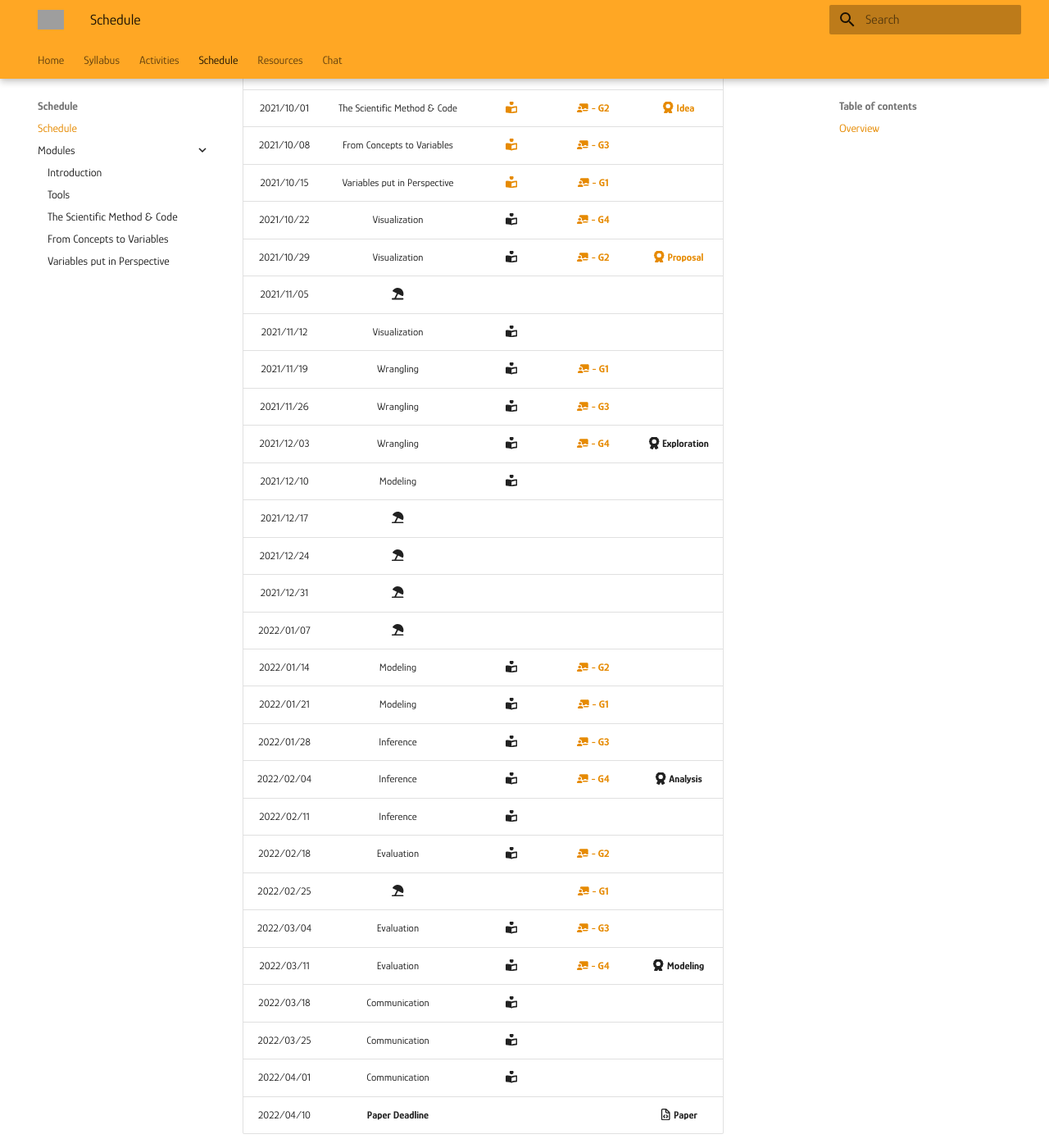
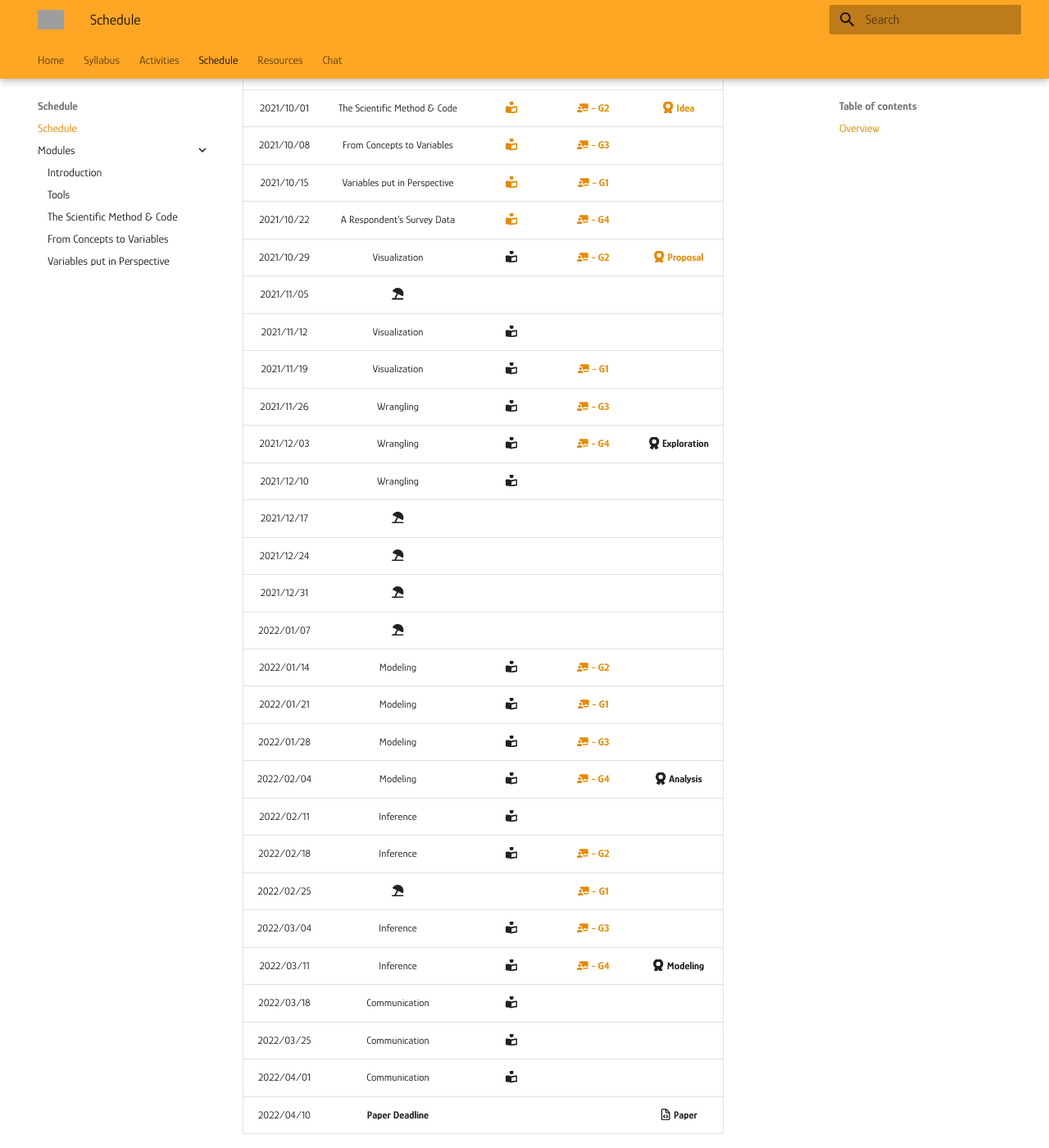
Before and after one commit to mickaeltemporao/data-analysis, an MkDocs documentation site: the page built from docs/schedule.md, in a window 1280 px wide and 1400 px high, scrolled down 642 px. Shown: the whole window at 82% size. Built offline with MkDocs 1.6.1 and Material for MkDocs 9.7.7, drawn with Linux system fonts in a browser that asks for light colours; grey boxes are pictures that could not be loaded.

Commit message:
update prog 4

```diff
--- a/docs/schedule.md
+++ b/docs/schedule.md
@@ -23,27 +23,27 @@ This schedule is an approximation, subject to change due needs of the students i
 | 2021/10/01 | The Scientific Method & Code       | [:fontawesome-solid-book-reader:](modules/programming-1.md) | [**:fontawesome-solid-chalkboard-teacher: - G2**](activities/participation.md) | [**:fontawesome-solid-award: Idea**](https://colab.research.google.com/github/mickaeltemporao/data-analysis/blob/main/materials/assignment-1.ipynb)     |
 | 2021/10/08 | From Concepts to Variables         | [:fontawesome-solid-book-reader:](modules/programming-2.md) | [**:fontawesome-solid-chalkboard-teacher: - G3**](activities/participation.md) |                                                                                                                                                         |
 | 2021/10/15 | Variables put in Perspective       | [:fontawesome-solid-book-reader:](modules/programming-3.md) | [**:fontawesome-solid-chalkboard-teacher: - G1**](activities/participation.md) |                                                                                                                                                         |
-| 2021/10/22 | Visualization                      | :fontawesome-solid-book-reader:                             | [**:fontawesome-solid-chalkboard-teacher: - G4**](activities/participation.md) |                                                                                                                                                         |
+| 2021/10/22 | A Respondent's Survey Data         | [:fontawesome-solid-book-reader:](modules/programming-4.md) | [**:fontawesome-solid-chalkboard-teacher: - G4**](activities/participation.md) |                                                                                                                                                         |
 | 2021/10/29 | Visualization                      | :fontawesome-solid-book-reader:                             | [**:fontawesome-solid-chalkboard-teacher: - G2**](activities/participation.md) | [**:fontawesome-solid-award: Proposal**](https://colab.research.google.com/github/mickaeltemporao/data-analysis/blob/main/materials/assignment-2.ipynb) |
 | 2021/11/05 | :fontawesome-solid-umbrella-beach: |                                                             |                                                                                |                                                                                                                                                         |
 | 2021/11/12 | Visualization                      | :fontawesome-solid-book-reader:                             |                                                                                |                                                                                                                                                         |
-| 2021/11/19 | Wrangling                          | :fontawesome-solid-book-reader:                             | [**:fontawesome-solid-chalkboard-teacher: - G1**](activities/participation.md) |                                                                                                                                                         |
+| 2021/11/19 | Visualization                      | :fontawesome-solid-book-reader:                             | [**:fontawesome-solid-chalkboard-teacher: - G1**](activities/participation.md) |                                                                                                                                                         |
 | 2021/11/26 | Wrangling                          | :fontawesome-solid-book-reader:                             | [**:fontawesome-solid-chalkboard-teacher: - G3**](activities/participation.md) |                                                                                                                                                         |
 | 2021/12/03 | Wrangling                          | :fontawesome-solid-book-reader:                             | [**:fontawesome-solid-chalkboard-teacher: - G4**](activities/participation.md) | **:fontawesome-solid-award: Exploration**                                                                                                               |
-| 2021/12/10 | Modeling                           | :fontawesome-solid-book-reader:                             |                                                                                |                                                                                                                                                         |
+| 2021/12/10 | Wrangling                          | :fontawesome-solid-book-reader:                             |                                                                                |                                                                                                                                                         |
 | 2021/12/17 | :fontawesome-solid-umbrella-beach: |                                                             |                                                                                |                                                                                                                                                         |
 | 2021/12/24 | :fontawesome-solid-umbrella-beach: |                                                             |                                                                                |                                                                                                                                                         |
 | 2021/12/31 | :fontawesome-solid-umbrella-beach: |                                                             |                                                                                |                                                                                                                                                         |
 | 2022/01/07 | :fontawesome-solid-umbrella-beach: |                                                             |                                                                                |                                                                                                                                                         |
 | 2022/01/14 | Modeling                           | :fontawesome-solid-book-reader:                             | [**:fontawesome-solid-chalkboard-teacher: - G2**](activities/participation.md) |                                                                                                                                                         |
 | 2022/01/21 | Modeling                           | :fontawesome-solid-book-reader:                             | [**:fontawesome-solid-chalkboard-teacher: - G1**](activities/participation.md) |                                                                                                                                                         |
-| 2022/01/28 | Inference                          | :fontawesome-solid-book-reader:                             | [**:fontawesome-solid-chalkboard-teacher: - G3**](activities/participation.md) |                                                                                                                                                         |
-| 2022/02/04 | Inference                          | :fontawesome-solid-book-reader:                             | [**:fontawesome-solid-chalkboard-teacher: - G4**](activities/participation.md) | **:fontawesome-solid-award: Analysis**                                                                                                                  |
+| 2022/01/28 | Modeling                           | :fontawesome-solid-book-reader:                             | [**:fontawesome-solid-chalkboard-teacher: - G3**](activities/participation.md) |                                                                                                                                                         |
+| 2022/02/04 | Modeling                           | :fontawesome-solid-book-reader:                             | [**:fontawesome-solid-chalkboard-teacher: - G4**](activities/participation.md) | **:fontawesome-solid-award: Analysis**                                                                                                                  |
 | 2022/02/11 | Inference                          | :fontawesome-solid-book-reader:                             |                                                                                |                                                                                                                                                         |
-| 2022/02/18 | Evaluation                         | :fontawesome-solid-book-reader:                             | [**:fontawesome-solid-chalkboard-teacher: - G2**](activities/participation.md) |                                                                                                                                                         |
+| 2022/02/18 | Inference                          | :fontawesome-solid-book-reader:                             | [**:fontawesome-solid-chalkboard-teacher: - G2**](activities/participation.md) |                                                                                                                                                         |
 | 2022/02/25 | :fontawesome-solid-umbrella-beach: |                                                             | [**:fontawesome-solid-chalkboard-teacher: - G1**](activities/participation.md) |                                                                                                                                                         |
-| 2022/03/04 | Evaluation                         | :fontawesome-solid-book-reader:                             | [**:fontawesome-solid-chalkboard-teacher: - G3**](activities/participation.md) |                                                                                                                                                         |
-| 2022/03/11 | Evaluation                         | :fontawesome-solid-book-reader:                             | [**:fontawesome-solid-chalkboard-teacher: - G4**](activities/participation.md) | **:fontawesome-solid-award: Modeling**                                                                                                                  |
+| 2022/03/04 | Inference                          | :fontawesome-solid-book-reader:                             | [**:fontawesome-solid-chalkboard-teacher: - G3**](activities/participation.md) |                                                                                                                                                         |
+| 2022/03/11 | Inference                          | :fontawesome-solid-book-reader:                             | [**:fontawesome-solid-chalkboard-teacher: - G4**](activities/participation.md) | **:fontawesome-solid-award: Modeling**                                                                                                                  |
 | 2022/03/18 | Communication                      | :fontawesome-solid-book-reader:                             |                                                                                |                                                                                                                                                         |
 | 2022/03/25 | Communication                      | :fontawesome-solid-book-reader:                             |                                                                                |                                                                                                                                                         |
 | 2022/04/01 | Communication                      | :fontawesome-solid-book-reader:                             |                                                                                |                                                                                                                                                         |
```
Also changed, not shown: docs/modules/programming-4.md (added, +22 -0 lines), docs/modules/causality.md (line endings or trailing spaces).
